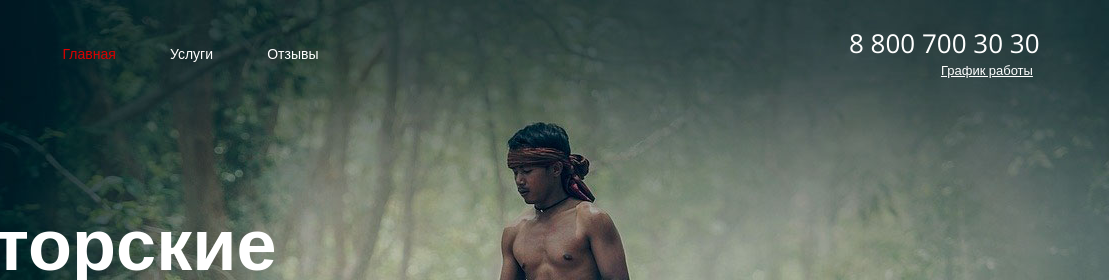
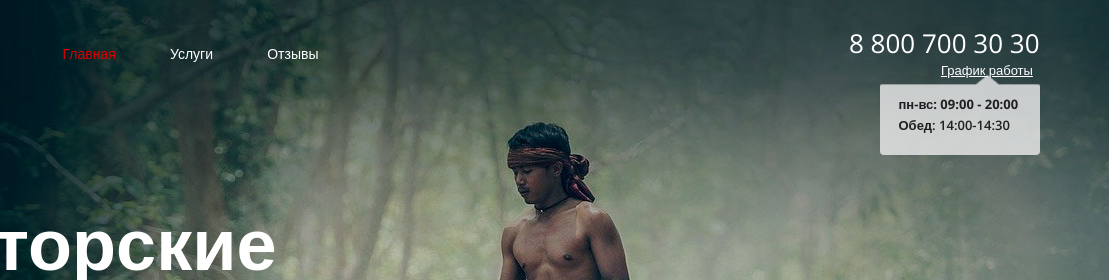
Before and after one commit to EmilyaIt/air__asia, a plain HTML site: page main.html in a window 1280 px wide. Shown: the top 280 px of the page, 171-1280 px from the left. Drawn offline with nearby package versions, Linux system fonts and the light colour scheme.

Commit message:
4 неделя

```diff
--- a/styles/components/address.css
+++ b/styles/components/address.css
@@ -51,12 +51,12 @@
  }
 
  .address__description {
-  opacity: 0;
+  opacity: 1;
   position: absolute;
   background:url(./../../img/address.png) center center /cover no-repeat ;
   width: 160px;
   height: 80px;
-  margin-left: 32px;
+  right: 0;
   top: 49px;
   color: #1E1F20;
   transition: 2s all ease-in-out;
--- a/styles/components/button.css
+++ b/styles/components/button.css
@@ -69,6 +69,7 @@
 .welcome-page__main {
   color: #fff;
   text-decoration: none;
+  padding-top: 17px;
 }
 
 .form__buttons {
```
Also changed, not shown: index.html (+1 -3 lines).
